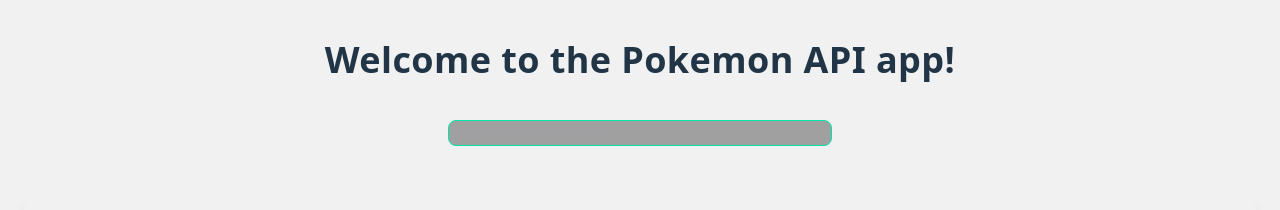
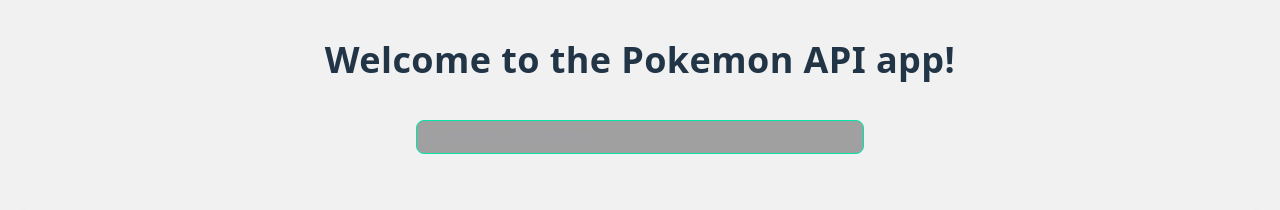
Before and after one commit to TamaraRibeiro/poke-api, a React (Vite) app: page / in a window 1280 px wide. Shown: the top 210 px of the page. Built offline with nearby package versions, Linux system fonts and the light colour scheme; no server answers.

Commit message:
:hammer: fix input text size

```diff
--- a/src/components/home.tsx
+++ b/src/components/home.tsx
@@ -119,7 +119,7 @@
               onChange={(e) => findPokemonByName(e.target.value)}
               type="text"
               placeholder="Search for a Pokemon"
-              className="px-1.5 py-0.5 border border-mint-500 rounded-lg w-full text-sm max-w-96 bg-opacity-20 outline-transparent focus:outline-mint-400 bg-zinc-800/40 placeholder:text-zinc-400/80"
+              className="px-1.5 lg:px-2 py-0.5 lg:py-1 border border-mint-500 rounded-lg w-full text-sm lg:text-base max-w-96 lg:max-w-md bg-opacity-20 outline-transparent focus:outline-mint-400 bg-zinc-800/40 placeholder:text-zinc-400/80"
             />
             {/* <button
               className="flex items-center gap-1.5 rounded-lg text-zinc-800 border border-mint-800 px-2 py-0.5 bg-mint-500 hover:bg-mint-400 transition ease-in-out duration-300 hover:scale-105 cursor-pointer"
```
